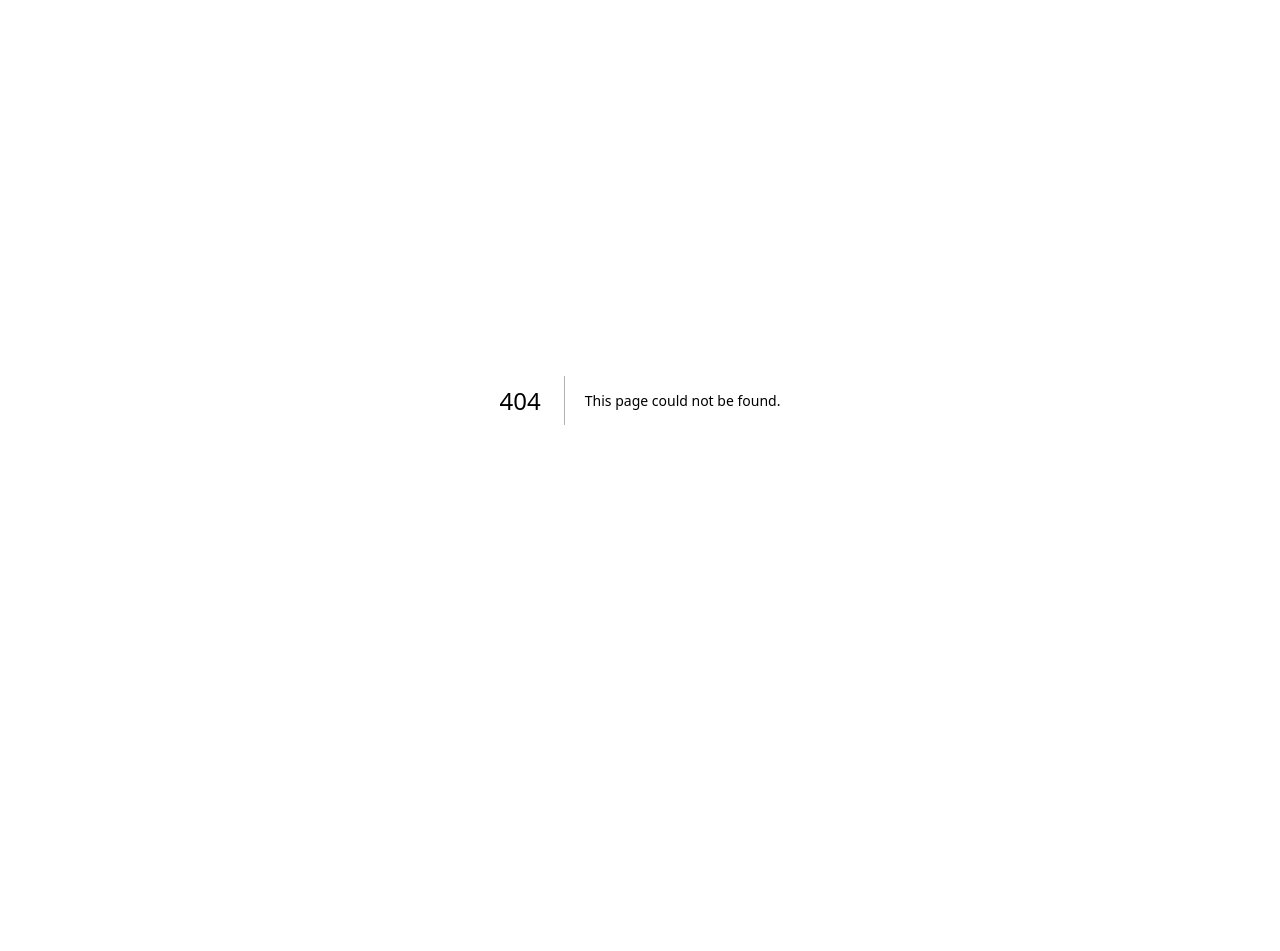
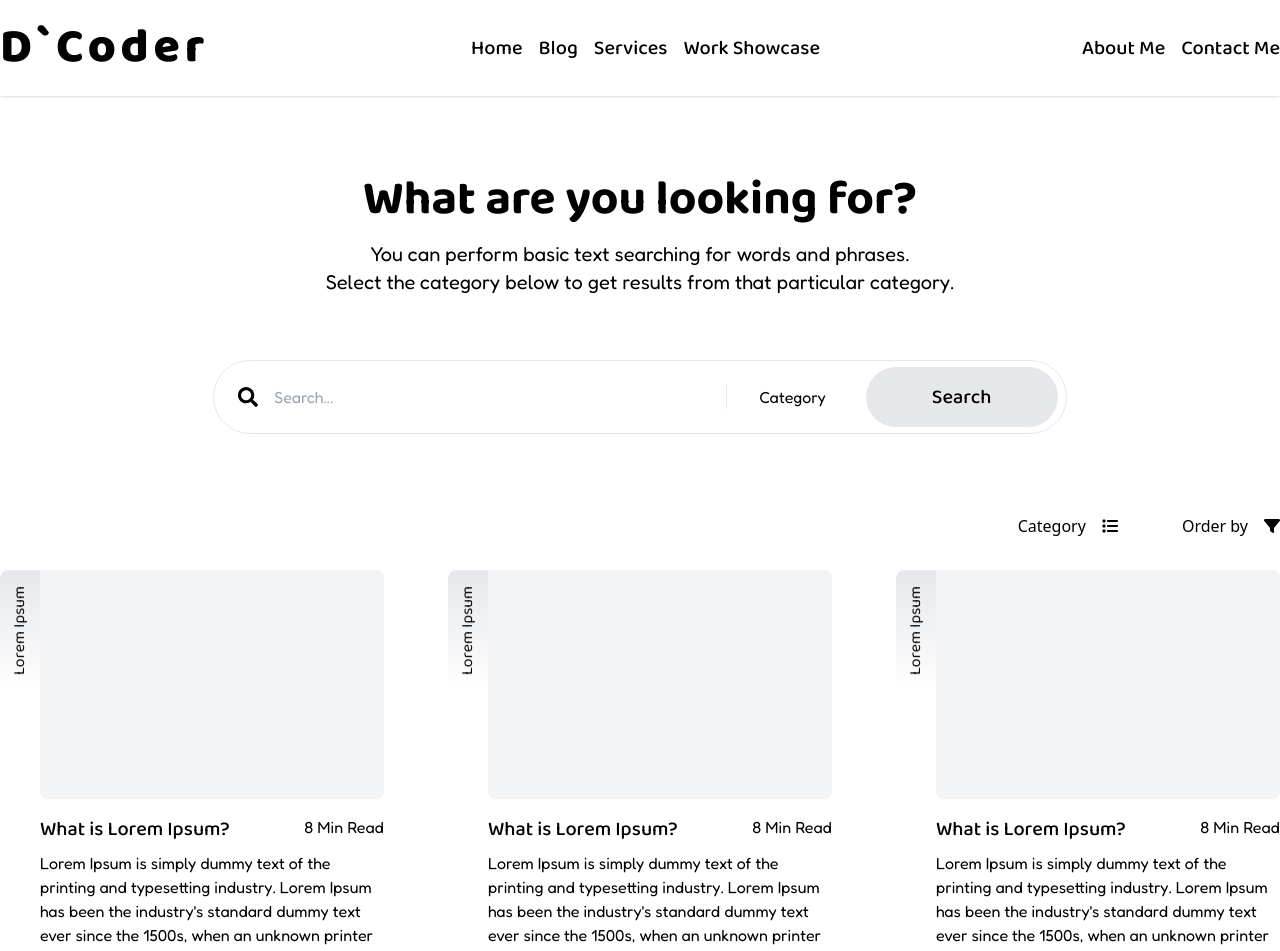
Before and after one commit to dalfiannur/dalfiannur, a Next.js app: page /blog in a window 1280 px wide. Before the commit this address had no page. Shown: the top 951 px of the page. Before the commit the page ends 800 px from the top, so only its background shows below. Built offline with nearby package versions, Linux system fonts and the light colour scheme.

Commit message:
pages: Blog

```diff
--- a/app/(shell)/_components/Footer.tsx
+++ b/app/(shell)/_components/Footer.tsx
@@ -8,7 +8,7 @@ import {
 
 export const Footer = () => {
   return (
-    <div className="pt-20">
+    <div className="pt-10 border-t">
       <div className="container mx-auto">
         <div className="flex justify-between items-center">
           <h2 className="flex flex-col font-baloo text-4xl font-bold">
--- a/app/(shell)/_components/NavigationBar.tsx
+++ b/app/(shell)/_components/NavigationBar.tsx
@@ -1,3 +1,5 @@
+import Link from "next/link";
+
 export const NavigationBar = () => {
   return (
     <nav className="fixed top-0 left-0 right-0 bg-white shadow">
@@ -7,7 +9,9 @@ export const NavigationBar = () => {
         </h1>
         <ul className="flex gap-4 font-baloo font-medium text-xl">
           <li>Home</li>
-          <li>Blog</li>
+          <li>
+            <Link href="/blog">Blog</Link>
+          </li>
           <li>Services</li>
           <li>Work Showcase</li>
         </ul>
--- /dev/null
+++ b/app/(shell)/blog/_sections/SearchArea/SearchArea.tsx
@@ -0,0 +1,37 @@
+import { FaSearch } from "react-icons/fa";
+
+export const SearchArea = () => {
+  return (
+    <div>
+      <div className="container mx-auto flex items-center justify-center">
+        <div className="w-2/3">
+          <h1 className="text-center text-5xl font-baloo font-bold">
+            What are you looking for?
+          </h1>
+          <div className="font-fredoka text-xl text-center mt-4">
+            <p>You can perform basic text searching for words and phrases.</p>
+            <p>
+              Select the category below to get results from that particular
+              category.
+            </p>
+          </div>
+          <div className="mt-16 flex items-center border rounded-full px-2">
+            <div className="px-4">
+              <FaSearch size={20} />
+            </div>
+            <input
+              placeholder="Search..."
+              className="flex-1 py-6 focus:outline-none font-fredoka"
+            />
+            <div className="flex gap-2 items-center">
+              <div className="border-l px-8 font-fredoka">Category</div>
+              <button className="bg-gray-200 rounded-full px-8 py-4 w-48 font-baloo font-medium text-xl">
+                Search
+              </button>
+            </div>
+          </div>
+        </div>
+      </div>
+    </div>
+  );
+};
--- /dev/null
+++ b/app/(shell)/blog/_sections/SearchArea/index.ts
@@ -0,0 +1 @@
+export * from "./SearchArea";
--- /dev/null
+++ b/app/(shell)/blog/page.tsx
@@ -0,0 +1,65 @@
+import {
+  FaChevronLeft,
+  FaChevronRight,
+  FaFilter,
+  FaList,
+} from "react-icons/fa6";
+import { SearchArea } from "./_sections/SearchArea";
+
+export default function Page() {
+  return (
+    <div className="py-20">
+      <SearchArea />
+      <div className="mt-20">
+        <div className="container mx-auto">
+          <div className="flex justify-end items-center gap-16">
+            <div className="flex items-center gap-4">
+              Category
+              <FaList />
+            </div>
+            <div className="flex items-center gap-4">
+              Order by <FaFilter />
+            </div>
+          </div>
+          <div className="mt-8 grid grid-cols-3 gap-16">
+            {[1, 2, 3, 4, 5, 6, 7, 8].map((_, index) => (
+              <div key={index} className="flex">
+                <div className="bg-gradient-to-t from-gray-200 to-transparent rounded-br-lg text-vertical-mixed rotate-180 h-fit px-2 py-4 font-baloo">
+                  Lorem Ipsum
+                </div>
+                <div className="flex-1">
+                  <div className="bg-gray-100 aspect-[3/2] rounded-tr-lg rounded-b-lg" />
+                  <div className="mt-4">
+                    <div className="flex justify-between">
+                      <h2 className="font-baloo font-medium text-xl">
+                        What is Lorem Ipsum?
+                      </h2>
+                      <div className="font-fredoka">8 Min Read</div>
+                    </div>
+                    <p className="mt-2 font-fredoka">
+                      Lorem Ipsum is simply dummy text of the printing and
+                      typesetting industry. Lorem Ipsum has been the industry's
+                      standard dummy text ever since the 1500s, when an unknown
+                      printer took a galley of type and scrambled it to make a
+                      type specimen book.
+                    </p>
+                  </div>
+                </div>
+              </div>
+            ))}
+          </div>
+
+          <div className="mt-20 flex items-center justify-center gap-20">
+            <button className="bg-gray-100 px-8 py-2 rounded-full flex gap-4 items-center font-baloo text-xl">
+              <FaChevronLeft size={14} />
+              Prev
+            </button>
+            <button className="bg-gray-200 px-8 py-2 rounded-full flex gap-4 items-center font-baloo text-xl">
+              Next <FaChevronRight size={14} />
+            </button>
+          </div>
+        </div>
+      </div>
+    </div>
+  );
+}
--- a/tailwind.config.js
+++ b/tailwind.config.js
@@ -1,3 +1,5 @@
+const plugins = require("tailwindcss/plugin");
+
 /** @type {import('tailwindcss').Config} */
 module.exports = {
   content: ["./app/**/*.{js,ts,jsx,tsx,mdx}"],
@@ -9,5 +11,30 @@ module.exports = {
       },
     },
   },
-  plugins: [],
+  plugins: [
+    plugins(function ({ addUtilities }) {
+      addUtilities({
+        ".text-vertical-mixed": {
+          textOrientation: "mixed",
+          writingMode: "vertical-rl",
+        },
+        ".text-vertical-upright": {
+          textOrientation: "upright",
+          writingMode: "vertical-rl",
+        },
+        ".text-vertical-sideways": {
+          textOrientation: "sideways",
+          writingMode: "vertical-rl",
+        },
+        ".text-vertical-sideways-right": {
+          textOrientation: "sideways-right",
+          writingMode: "vertical-rl",
+        },
+        ".text-vertical-glyph": {
+          textOrientation: "use-glyph-orientation",
+          writingMode: "vertical-rl",
+        },
+      });
+    }),
+  ],
 };
```
